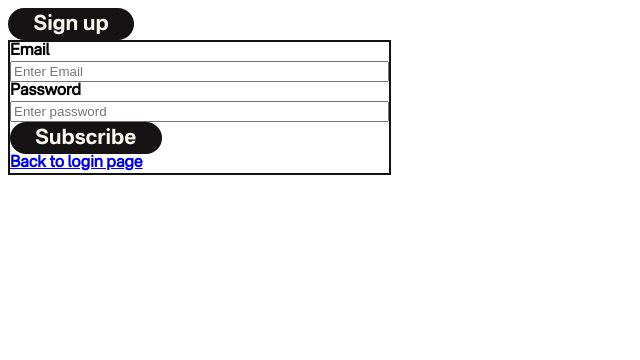
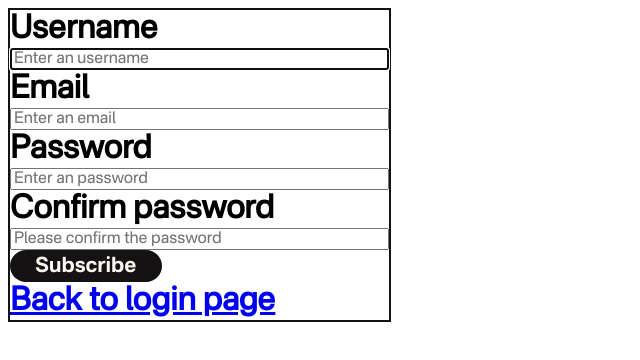
Before and after one commit to Mika-Otter/REACT_Ri7-ProjectF, a React (Vite) app: page /register in a window 1280 px wide. Shown: the top 360 px of the page, without its empty margins (0-640 px from the left). Built offline with nearby package versions, Linux system fonts and the light colour scheme.

Commit message:
DONE: new Register

```diff
--- /dev/null
+++ b/src/app/api/axios.js
@@ -0,0 +1,5 @@
+import axios from "axios";
+
+export default axios.create({
+    baseURL: "http://localhost:8080",
+});
--- a/src/components/register/index.jsx
+++ b/src/components/register/index.jsx
@@ -1,15 +1,62 @@
-import React, { useState } from "react";
+import React, { useState, useRef, useEffect } from "react";
 import s from "./register.module.scss";
-import axios from "axios";
+import axios from "../../app/api/axios";
 import { useNavigate, Link } from "react-router-dom";
+
+const USER_REGEX = /^[A-z][A-z0-9-_]{3,23}$/;
+const PWD_REGEX = /^(?=.*[a-z])(?=.*[A-Z])(?=.*[0-9])(?=.*[!.@?$%]).{8,24}$/;
+const EMAIL_REGEX = /^[a-zA-Z0-9._%+-]+@[a-zA-Z0-9.-]+\.[a-zA-Z]{2,}$/;
+const REGISTER_URL = "/server/auth/register";
 
 export default function Register() {
     const [inputs, setInputs] = useState({
         email: "",
         password: "",
+        username: "",
     });
 
-    const [error, setError] = useState(null);
+    const userRef = useRef();
+
+    const [email, setEmail] = useState("");
+    const [validEmail, setValidEmail] = useState(false);
+    const [emailFocus, setEmailFocus] = useState(false);
+
+    const [user, setUser] = useState("");
+    const [validName, setValidName] = useState(false);
+    const [userFocus, setUserFocus] = useState(false);
+
+    const [pwd, setPwd] = useState("");
+    const [validPwd, setValidPwd] = useState(false);
+    const [pwdFocus, setPwdFocus] = useState(false);
+
+    const [matchPwd, setMatchPwd] = useState("");
+    const [validMatch, setValidMatch] = useState(false);
+    const [matchFocus, setMatchFocus] = useState(false);
+
+    const [error, setError] = useState("");
+    const [success, setSuccess] = useState(false);
+
+    useEffect(() => {
+        userRef.current.focus();
+    }, []);
+
+    useEffect(() => {
+        setValidEmail(EMAIL_REGEX.test(email));
+    }, [email]);
+
+    useEffect(() => {
+        setValidName(USER_REGEX.test(user));
+    }, [user]);
+
+    useEffect(() => {
+        setValidPwd(PWD_REGEX.test(pwd));
+        const match = pwd === matchPwd;
+        setValidMatch(match);
+    }, [pwd, matchPwd]);
+
+    useEffect(() => {
+        setError("");
+    }, [user, pwd, matchPwd]);
 
     const navigate = useNavigate();
 
@@ -19,43 +66,180 @@ export default function Register() {
 
     async function handleSubmit(e) {
         e.preventDefault();
+        //prevent button JS hack
+        const v1 = USER_REGEX.test(user);
+        const v2 = PWD_REGEX.test(pwd);
+        const v3 = EMAIL_REGEX.test(email);
+        if (!v1 || !v2 || !v3) {
+            setError("Invalid Entry");
+            return;
+        }
+        setSuccess(true);
         try {
-            await axios.post("http://localhost:8080/server/auth/register", inputs);
+            const res = await axios.post(REGISTER_URL, inputs);
+
+            console.log(res.data);
+            console.log(res.accessToken);
+            setSuccess(true);
             navigate("/login");
         } catch (err) {
-            setError(err.response.data);
+            if (!err?.response) {
+                setError("No Server Response");
+            } else if (err.response?.status === 409) {
+                setError("Username already used");
+            } else {
+                setError("Registration Failed", err.response.data);
+            }
         }
     }
 
     return (
         <>
-            <button className={s.register} type="button">
-                Sign up
-            </button>
+            {success ? (
+                <section>
+                    <h1>Succes!</h1>
+                    <p>
+                        <Link to="/login">Back to login page</Link>
+                    </p>
+                </section>
+            ) : (
+                <section>
+                    <p className={error ? s.error : s.offscreen} aria-live="assertive">
+                        {error}
+                    </p>
                     <div className={s.registerForm}>
-                <form className={s.registerForm__form}>
+                        <form className={s.registerForm__form} onSubmit={handleSubmit}>
+                            <div className={s.registerForm__username}>
+                                <label htmlFor="username">Username</label>
+                                <input
+                                    className={s.registerForm__input}
+                                    type="text"
+                                    id="username"
+                                    ref={userRef}
+                                    required
+                                    placeholder="Enter an username"
+                                    name="username"
+                                    onChange={(e) => {
+                                        setUser(e.target.value);
+                                        handleChange(e);
+                                    }}
+                                    onFocus={() => setUserFocus(true)}
+                                    onBlur={() => setUserFocus(false)}
+                                    aria-invalid={validName ? "false" : "true"}
+                                    aria-describedby="uidnote"
+                                />
+                                <p
+                                    id="uidnote"
+                                    className={
+                                        userFocus && user && !validName
+                                            ? s.instructions
+                                            : s.offscreen
+                                    }
+                                >
+                                    4 to 24 characters. <br />
+                                    Must begin with a letter. <br />
+                                    Letters, numbers, underscores, hyphens allowed.
+                                </p>
+                            </div>
                             <div className={s.registerForm__email}>
                                 <label htmlFor="email">Email</label>
                                 <input
+                                    className={s.registerForm__input}
                                     type="email"
-                            placeholder="Enter Email"
+                                    id="email"
+                                    autoComplete="on"
+                                    required
+                                    placeholder="Enter an email"
                                     name="email"
-                            onChange={handleChange}
+                                    onChange={(e) => {
+                                        setEmail(e.target.value);
+                                        handleChange(e);
+                                    }}
+                                    onFocus={() => setEmailFocus(true)}
+                                    onBlur={() => setEmailFocus(false)}
+                                    aria-invalid={validEmail ? "false" : "true"}
+                                    aria-describedby="emailnote"
                                 />
+                                <p
+                                    id="emailnote"
+                                    className={
+                                        emailFocus && email && !validEmail
+                                            ? s.instructions
+                                            : s.offscreen
+                                    }
+                                >
+                                    Just enter a regular email <br />
+                                </p>
                             </div>
-                    <div className={s.registerForm__password}>
+                            <div className={s.registerForm__pwd}>
                                 <label htmlFor="password">Password</label>
                                 <input
+                                    className={s.registerForm__input}
                                     type="password"
-                            placeholder="Enter password"
-                            name="password"
-                            onChange={handleChange}
+                                    id="password"
+                                    required
+                                    placeholder="Enter an password"
+                                    name="passeword"
+                                    onChange={(e) => {
+                                        setPwd(e.target.value);
+                                        handleChange(e);
+                                    }}
+                                    onFocus={() => setPwdFocus(true)}
+                                    onBlur={() => setPwdFocus(false)}
+                                    aria-invalid={validPwd ? "false" : "true"}
+                                    aria-describedby="pwdnote"
                                 />
+                                <p
+                                    id="pwdnote"
+                                    className={pwdFocus && !validPwd ? s.instructions : s.offscreen}
+                                >
+                                    8 to 24 characters. <br />
+                                    Must includ uppercase and lowercase letters, a number and a
+                                    special character. <br />
+                                    Allowed special characters:
+                                    <span aria-label="exclamation mark">!</span>
+                                    <span aria-label="dot mark">.</span>
+                                    <span aria-label="at symbol">@</span>
+                                    <span aria-label="hashtag">#</span>
+                                    <span aria-label="dollar sign">$</span>
+                                    <span aria-label="percent">%</span>
+                                    <br />
+                                </p>
                             </div>
+                            <div className={s.registerForm__confirmPwd}>
+                                <label htmlFor="confirmPwd">Confirm password</label>
+                                <input
+                                    className={s.registerForm__input}
+                                    type="password"
+                                    id="confirmPwd"
+                                    required
+                                    placeholder="Please confirm the password"
+                                    name="confirmPwd"
+                                    onChange={(e) => setMatchPwd(e.target.value)}
+                                    onFocus={() => setMatchFocus(true)}
+                                    onBlur={() => setMatchFocus(false)}
+                                    aria-invalid={matchFocus ? "false" : "true"}
+                                    aria-describedby="confirmPwdnote"
+                                />
+                                <p
+                                    id="confirPwdnote"
+                                    className={
+                                        matchFocus && !validMatch ? s.instructions : s.offscreen
+                                    }
+                                >
+                                    Must match the first password input field. <br />
+                                    <br />
+                                </p>
+                            </div>
+
                             <button
                                 className={s.registerForm__connect}
-                        onClick={handleSubmit}
-                        type="button"
+                                disabled={
+                                    !validEmail || !validName || !validMatch || !validPwd
+                                        ? true
+                                        : false
+                                }
+                                type="submit"
                             >
                                 Subscribe
                             </button>
@@ -63,6 +247,8 @@ export default function Register() {
                             <Link to="/login">Back to login page</Link>
                         </form>
                     </div>
+                </section>
+            )}
             {/* menu login username password display full css ? */}
             {/* menu subscribe username password display full css ? */}
         </>
--- a/src/components/register/register.module.scss
+++ b/src/components/register/register.module.scss
@@ -19,7 +19,7 @@
     flex-direction: column;
     border: 2px solid $black-color;
     font-family: "Nacelle";
-    font-size: 1rem;
+    font-size: 2rem;
     width: 30%;
     font-weight: 600;
 
@@ -27,12 +27,30 @@
         display: flex;
         flex-direction: column;
     }
-    &__email {
+    &__username,
+    &__email,
+    &__pwd,
+    &__email,
+    &__confirmPwd {
         display: flex;
         flex-direction: column;
     }
-    &__password {
-        display: flex;
-        flex-direction: column;
+    &__input {
+        height: 2vh;
+        font-family: "Nacelle";
+        font-size: 1rem;
     }
 }
+
+.instructions {
+    font-size: 15px;
+    background-color: $black-color;
+    color: $white-color;
+    border-radius: 13px;
+    padding: 4px;
+    font-family: "Nacelle";
+}
+
+.offscreen {
+    display: none;
+}
```
Lines whose indentation alone changed are shown as unchanged.
